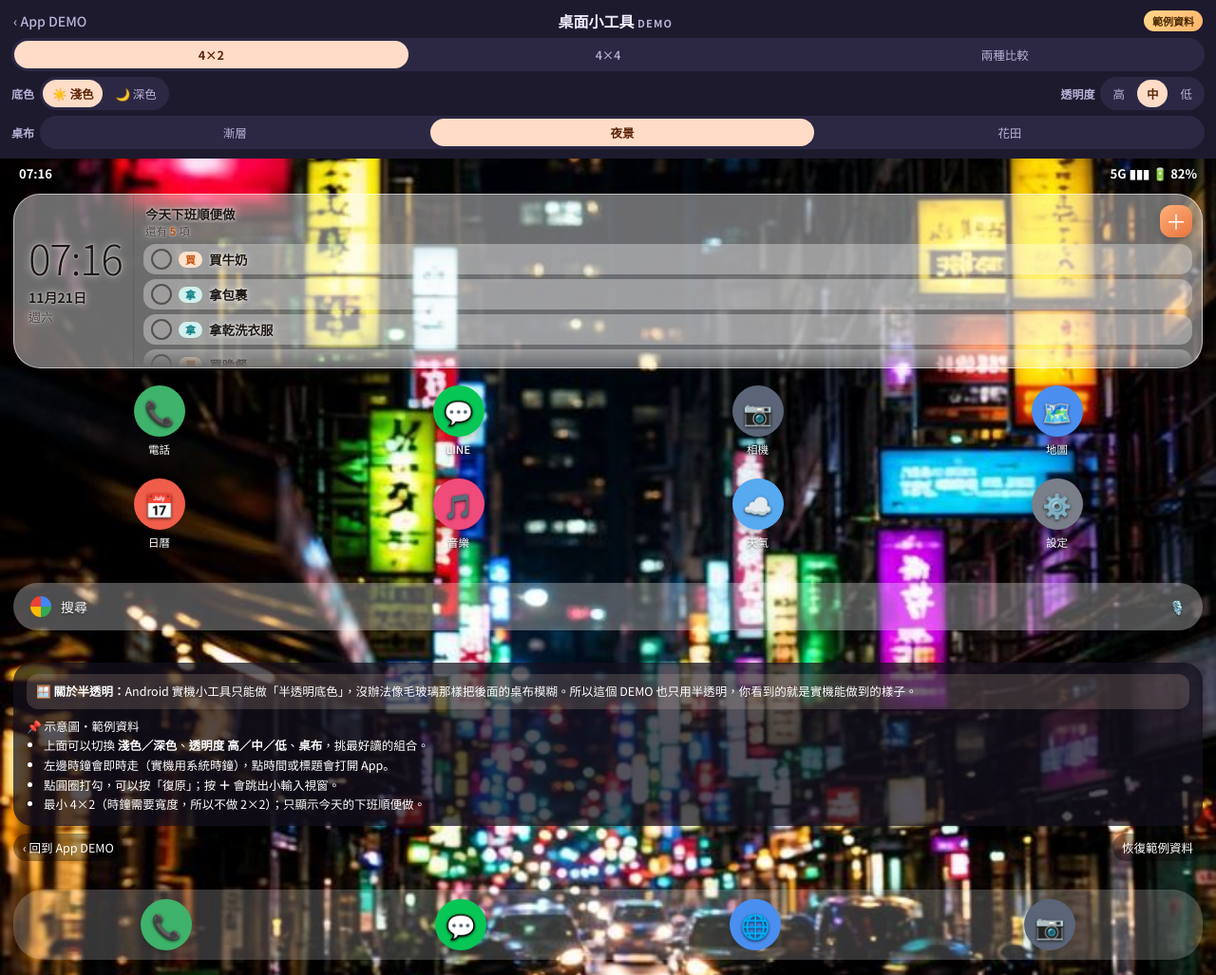
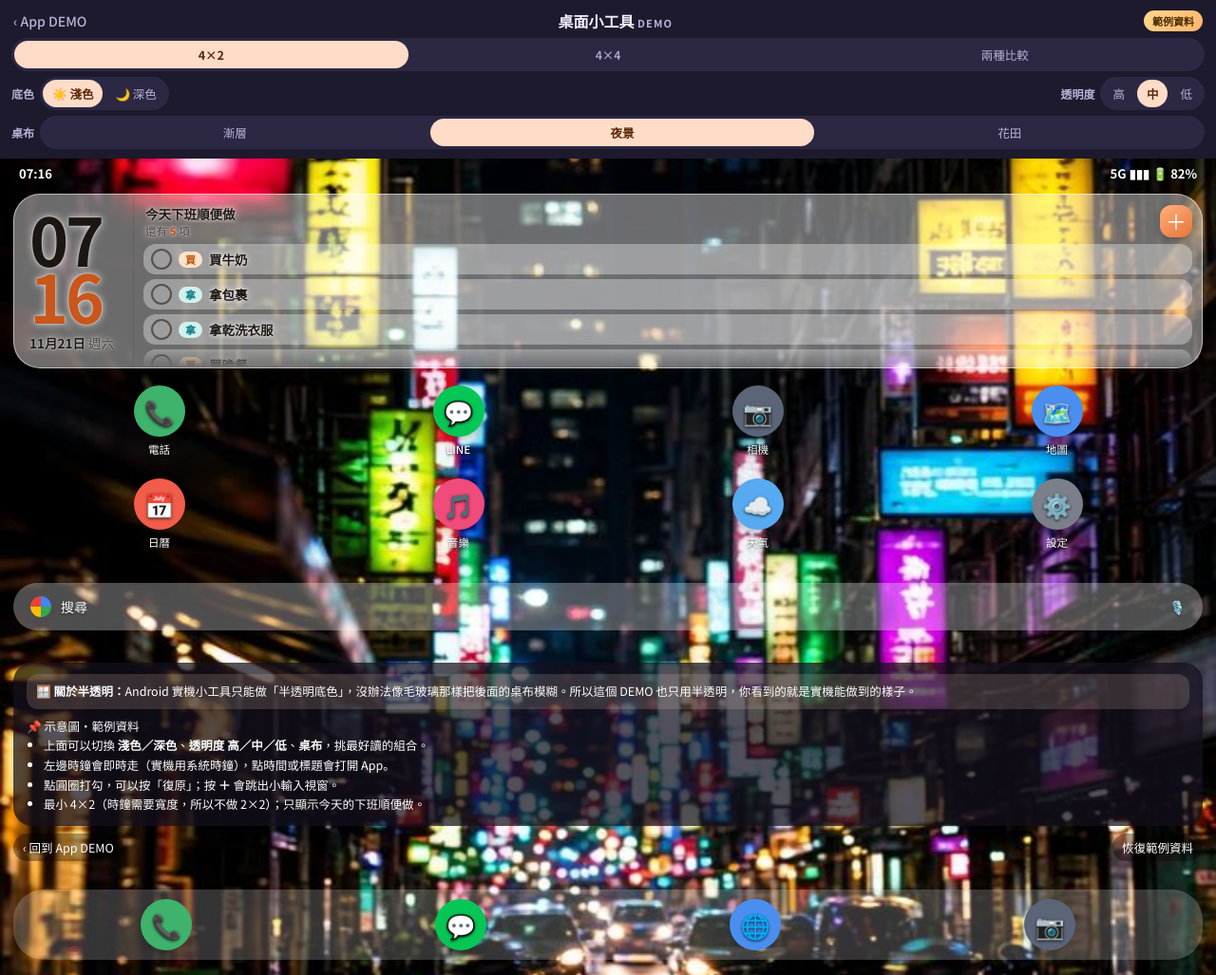
Before and after one commit to qa29173687-ship-it/commute-memo-demo, a plain HTML site: page widget.html in a window 1280 px wide. Shown: the whole page at 95% size. Drawn offline with Linux system fonts and the light colour scheme.

Commit message:
Widget DEMO v4: bigger stacked clock

```diff
--- a/widget.css
+++ b/widget.css
@@ -62,12 +62,15 @@ button { font: inherit; cursor: pointer; color: inherit; }
 .w { display: grid; grid-template-columns: 126px 1fr; background: rgba(var(--w-rgb), var(--w-a)); border: 1px solid var(--w-line); border-radius: 28px; overflow: hidden; color: var(--ink); text-shadow: var(--shadow); transition: background .3s; }
 .w.medium { grid-column: span 4; grid-row: span 2; }
 .w.large { grid-column: span 4; grid-row: span 4; grid-template-columns: 140px 1fr; }
-.wc { border: 0; background: none; padding: 14px 4px 14px 15px; text-align: left; display: flex; flex-direction: column; justify-content: center; color: inherit; text-shadow: inherit; min-width: 0; border-right: 1px solid var(--div); }
-.wc .hm { font-size: 44px; font-weight: 300; line-height: 1; letter-spacing: -.03em; font-variant-numeric: tabular-nums; }
-.wc .md { font-size: 14px; font-weight: 700; margin-top: 8px; }
-.wc .wk { font-size: 13px; font-weight: 500; color: var(--soft); margin-top: 1px; }
+.wc { border: 0; background: none; padding: 12px 4px 12px 16px; text-align: left; display: flex; flex-direction: column; justify-content: center; color: inherit; text-shadow: inherit; min-width: 0; border-right: 1px solid var(--div); }
+.wc .hm { display: flex; flex-direction: column; font-size: 70px; font-weight: 700; line-height: .86; letter-spacing: -.05em; font-variant-numeric: tabular-nums; }
+.wc .hm span:last-child { color: var(--accent); }
+body.tint-light .wc .hm span:last-child { color: #c9561b; }
+.wc .dw { display: block; margin-top: 10px; font-size: 13.5px; font-weight: 700; white-space: nowrap; }
+.wc .wk { font-weight: 500; color: var(--soft); }
 .large .wc { justify-content: space-between; padding: 18px 6px 16px 17px; }
-.large .wc .hm { font-size: 52px; }
+.large .wc .hm { font-size: 100px; }
+.large .wc .dw { font-size: 15px; margin-top: 12px; }
 .prog { display: flex; flex-direction: column; gap: 6px; }
 .prog .pl { font-size: 12px; font-weight: 700; color: var(--soft); }
 .prog .pn { font-size: 26px; font-weight: 900; line-height: 1; }
--- a/widget.html
+++ b/widget.html
@@ -9,7 +9,7 @@
 <link rel="preconnect" href="https://fonts.googleapis.com">
 <link rel="preconnect" href="https://fonts.gstatic.com" crossorigin>
 <link href="https://fonts.googleapis.com/css2?family=Noto+Sans+TC:wght@300;400;500;700;900&display=swap" rel="stylesheet">
-<link rel="stylesheet" href="widget.css?v=4">
+<link rel="stylesheet" href="widget.css?v=5">
 </head>
 <body>
 <header class="appbar">
@@ -31,6 +31,6 @@
 <main id="home" class="home"></main>
 <div id="sheet" class="sheet hidden"></div>
 <div id="toast" class="toast hidden"></div>
-<script type="module" src="widget.js?v=4"></script>
+<script type="module" src="widget.js?v=5"></script>
 </body>
 </html>
--- a/widget.js
+++ b/widget.js
@@ -67,7 +67,7 @@ function widget(size) {
       <span class="pl">今天完成</span><span class="pn">${doneN}<small> / ${total}</small></span>
       <div class="bar"><i style="width:${total ? doneN / total * 100 : 0}%"></i></div></div>` : '';
   const clock = `<button class="wc" data-act="open" aria-label="打開順便備忘">
-      <span><b class="hm" data-hm>${hm(now)}</b><span class="md" data-md style="display:block">${md(now)}</span><span class="wk" data-wk style="display:block">${wk(now)}</span></span>${prog}</button>`;
+      <span class="ck"><b class="hm"><span data-hh>${pad(now.getHours())}</span><span data-mm>${pad(now.getMinutes())}</span></b><span class="dw"><span data-md>${md(now)}</span> <span class="wk" data-wk>${wk(now)}</span></span></span>${prog}</button>`;
   const head = `<div class="wh"><button class="open" data-act="open"><span class="t">今天下班順便做</span><span class="d">${status}</span></button>
       <button class="plus" data-act="add" aria-label="新增">＋</button></div>`;
   const body = list.length
@@ -112,6 +112,8 @@ function tick() {
   const now = new Date();
   if (now.toDateString() !== lastDay) { lastDay = now.toDateString(); render(); return; }
   document.querySelectorAll('[data-hm]').forEach(e => { const v = hm(now); if (e.textContent !== v) e.textContent = v; });
+  document.querySelectorAll('[data-hh]').forEach(e => { const v = pad(now.getHours()); if (e.textContent !== v) e.textContent = v; });
+  document.querySelectorAll('[data-mm]').forEach(e => { const v = pad(now.getMinutes()); if (e.textContent !== v) e.textContent = v; });
   document.querySelectorAll('[data-md]').forEach(e => { e.textContent = md(now); });
   document.querySelectorAll('[data-wk]').forEach(e => { e.textContent = wk(now); });
 }
```
